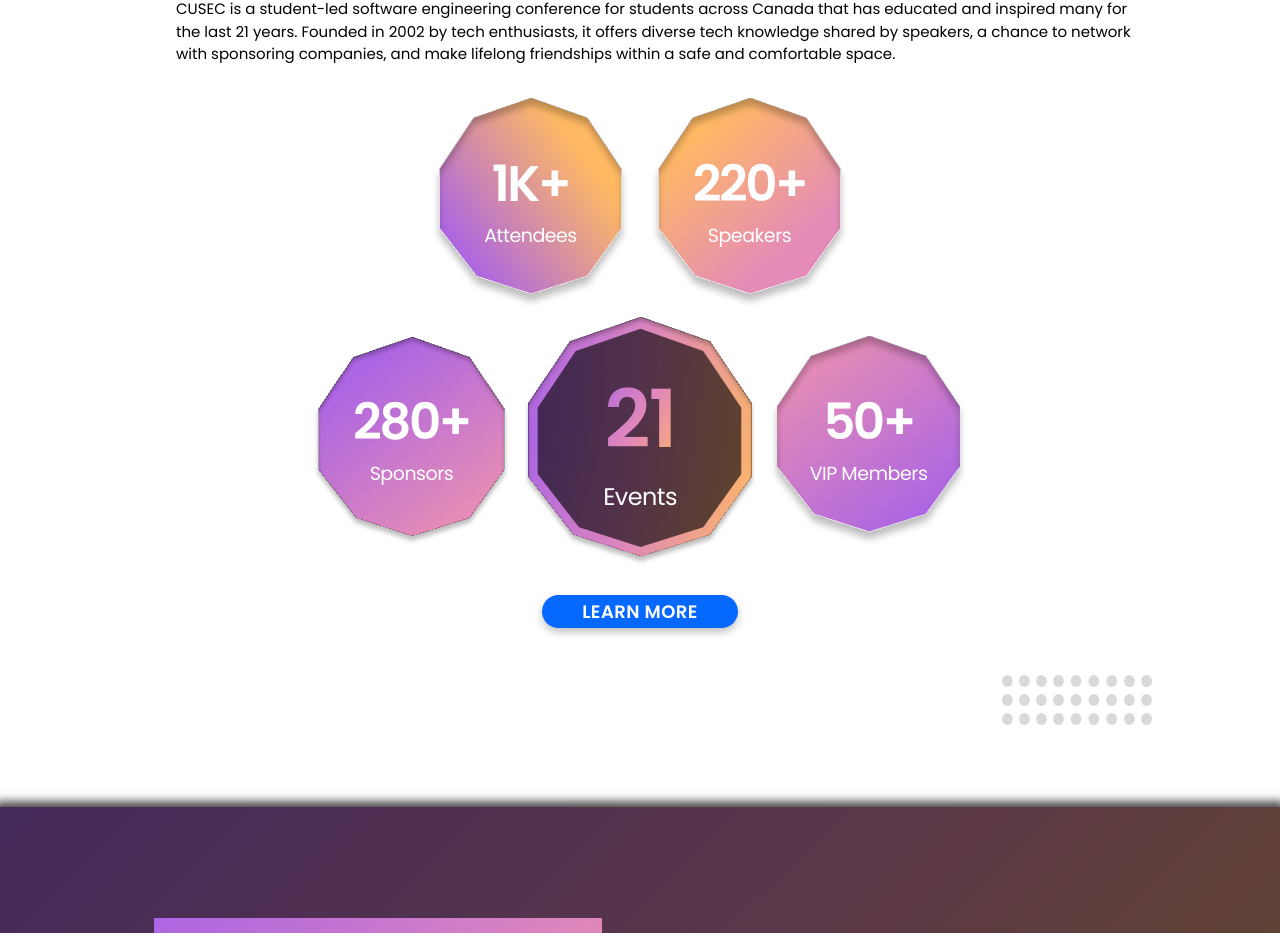
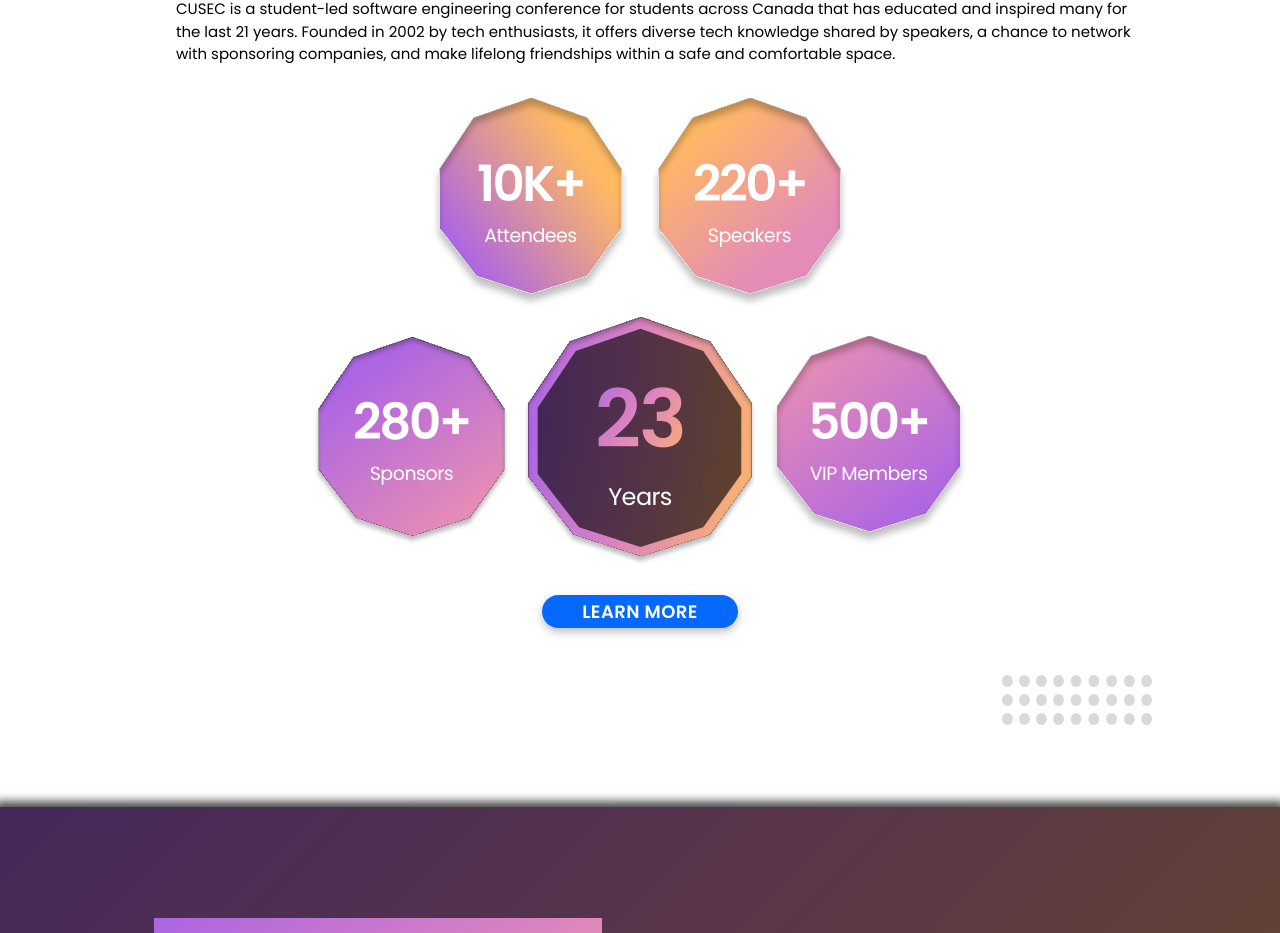
Before and after one commit to cusec/2024, a Next.js app: page / in a window 1280 px wide. Shown: the part 1010-1943 px from the top of the page. Built offline with nearby package versions, Linux system fonts and the light colour scheme.

Commit message:
feat: Change content in about us section on landing page

```diff
--- a/src/components/Landing Page/About.tsx
+++ b/src/components/Landing Page/About.tsx
@@ -86,7 +86,7 @@ export default function About() {
           >
             <Decagon1
               image={decagon_gradient_1}
-              TitleText={"1K+"}
+              TitleText={"10K+"}
               SubtitleText={"Attendees"}
             />
           </motion.div>
@@ -119,8 +119,8 @@ export default function About() {
             >
               <Decagon2
                 image={large_decagon}
-                TitleText={"21"}
-                SubtitleText={"Events"}
+                TitleText={"23"}
+                SubtitleText={"Years"}
               />
             </motion.div>
           </div>
@@ -130,7 +130,7 @@ export default function About() {
           >
             <Decagon1
               image={decagon_gradient_4}
-              TitleText={"50+"}
+              TitleText={"500+"}
               SubtitleText={"VIP Members"}
             />
           </motion.div>
```
